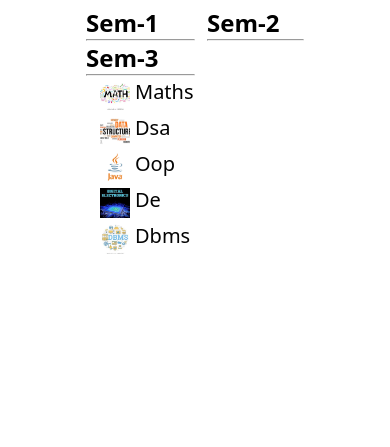
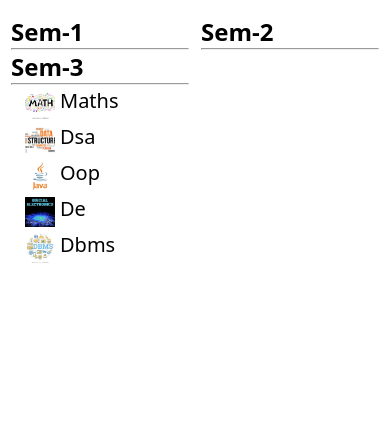
Before and after one commit to YashBaravaliya/RabitMoon, a plain HTML site: page course/course.html in a window 390 px wide. Shown: the part 397-844 px from the top of the page. Drawn offline with Linux system fonts and the light colour scheme; files whose address does not match are found by name.

Commit message:
add course

```diff
--- a/file/course.css
+++ b/file/course.css
@@ -86,3 +86,23 @@
 .box a:hover{
     color: aquamarine;
 }
+
+@media screen and (min-width: 768px) and (max-width: 1023px){
+    .main-content,.heading{
+        width: 80vw;
+        /* background: #000; */
+    }
+}
+
+@media screen and (max-width: 767px){
+    /* .page{
+        padding: 20px 0px;
+
+    } */
+    .main-content,.heading{
+        /* background: #000; */
+        width: 100vw;
+        padding: 0px;
+        padding: 5px;
+    }
+}
```
